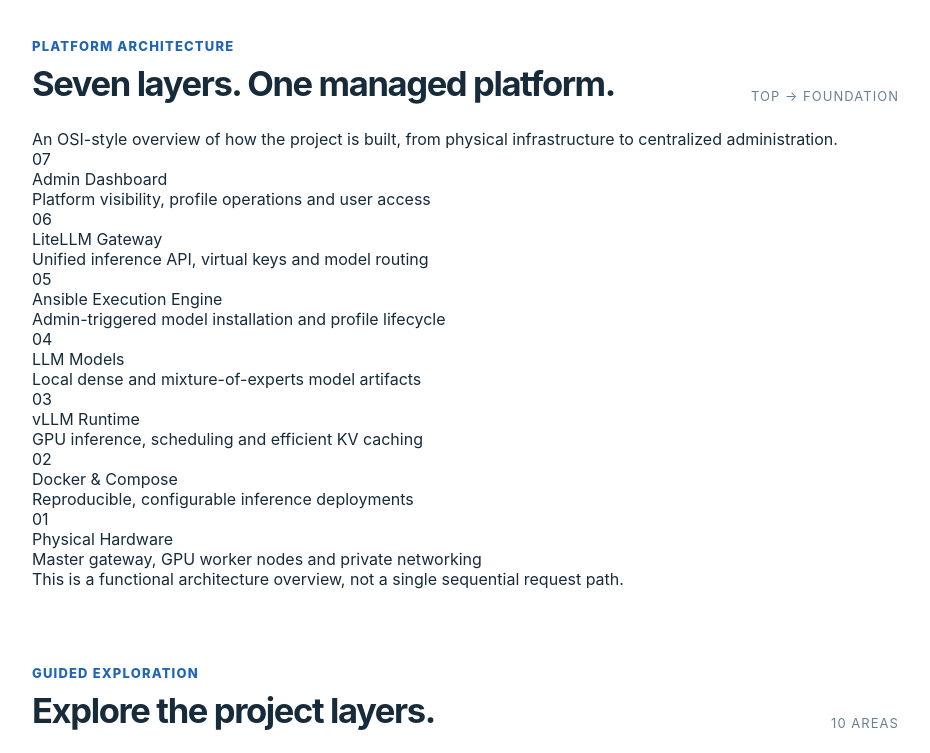
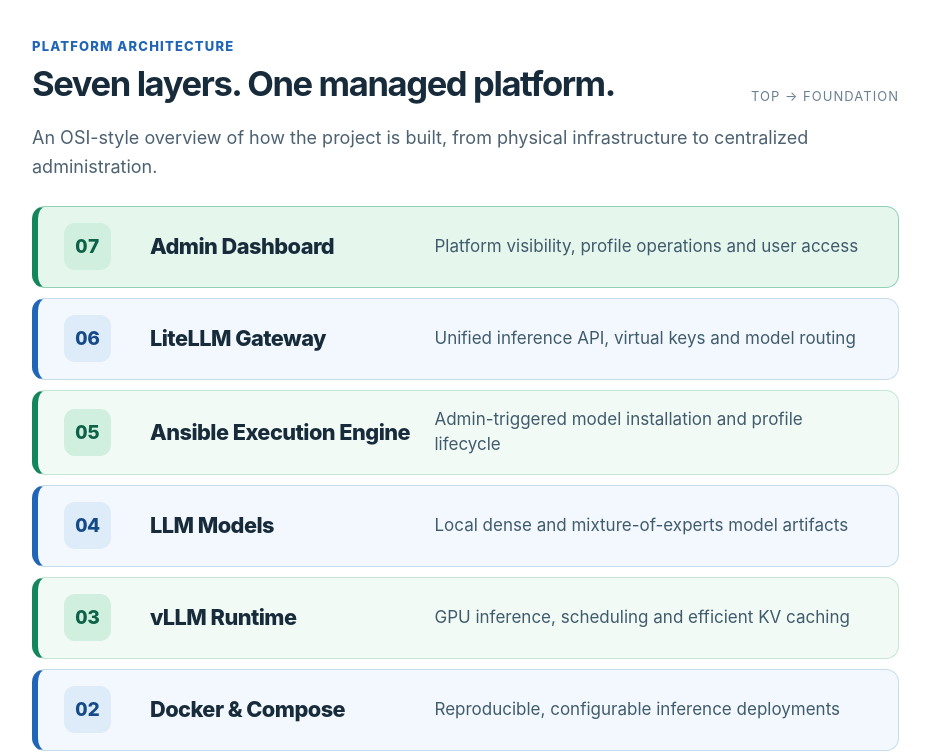
Before and after one commit to bassem-ch007/securas-inference-presentation, a plain HTML site: page index.html in a window 1280 px wide. Shown: the part 1020-1773 px from the top of the page, without its empty margins (317-1247 px from the left). Drawn offline with Linux system fonts and the light colour scheme.

Commit message:
style: make architecture stack readable on desktop and mobile

```diff
--- a/styles.css
+++ b/styles.css
@@ -123,3 +123,91 @@ h1,h2,h3,p { margin: 0; }
 @media(max-width:790px) { .shell { grid-template-columns:1fr; } .sidebar { height:auto; position:relative; overflow:visible; border-right:0; border-bottom:1px solid var(--line); padding:13px 17px 5px; } .brand { padding:0 5px 12px; } .sidebar-caption,.sidebar-foot,.nav-group-title { display:none; } .sidebar nav { display:flex; gap:7px; overflow-x:auto; padding-bottom:10px; scrollbar-width:thin; } .nav-link { flex:0 0 auto; min-height:44px; white-space:nowrap; font-size:14px; padding:9px 13px; } .topbar,.bottom-bar { min-height:58px; padding:10px 23px; } .content { padding:0 24px; } .hero { padding:65px 0 67px; } .hero h1 { font-size:clamp(43px,9vw,68px); } .paths { grid-template-columns:1fr; } .detail-title-line { display:block; } .draft-tag { display:inline-block; margin-top:22px; } .section-index { display:none; } }
 @media(max-width:560px) { .layer-grid,.point-grid { grid-template-columns:1fr; } .layer-card { min-height:170px; } .lead { font-size:19px; } .hero h1,.detail-page h1 { font-size:clamp(39px,10vw,55px); } .topic-panel { padding:23px; } .topic-panel p { font-size:19px; } .page-controls { flex-wrap:wrap; } .bottom-bar { font-size:11px; } .meta-pills span { font-size:13px; } }
 @media(prefers-reduced-motion:reduce) { *,*::before,*::after { animation:none!important; transition:none!important; scroll-behavior:auto!important; } }
+
+
+/* Overview: OSI-inspired project architecture. This is a visual hierarchy, not a network packet path. */
+.stack-intro {
+  max-width: 850px;
+  margin: -5px 0 24px;
+  color: var(--muted);
+  font-size: 18px;
+  line-height: 1.6;
+}
+.architecture-stack {
+  display: grid;
+  gap: 10px;
+  max-width: 1050px;
+}
+.stack-row {
+  display: grid;
+  grid-template-columns: 64px minmax(215px, .9fr) minmax(0, 1.5fr);
+  align-items: center;
+  gap: 22px;
+  min-height: 82px;
+  padding: 16px 26px;
+  border: 1px solid #c6deec;
+  border-left: 6px solid var(--blue);
+  border-radius: 13px;
+  background: #f2f8fe;
+}
+.stack-row--green {
+  background: #f2faf6;
+  border-color: #c5e6d4;
+  border-left-color: var(--green);
+}
+.stack-row--top {
+  border-color: #90d0b5;
+  border-left: 6px solid var(--green);
+  background: #e5f6ed;
+}
+.stack-row--foundation {
+  border-color: #8fbbda;
+  border-left: 6px solid var(--blue);
+  background: #e8f4fc;
+}
+.stack-number {
+  display: grid;
+  place-items: center;
+  width: 47px;
+  height: 47px;
+  border-radius: 11px;
+  background: #deebf9;
+  color: var(--blue-dark);
+  font-size: 19px;
+  font-weight: 800;
+  font-variant-numeric: tabular-nums;
+}
+.stack-row--top .stack-number,
+.stack-row--green .stack-number {
+  background: #d0efdf;
+  color: var(--green-dark);
+}
+.stack-name {
+  font-size: clamp(19px, 1.7vw, 24px);
+  font-weight: 780;
+  color: var(--ink);
+  line-height: 1.25;
+  letter-spacing: -.025em;
+}
+.stack-row p {
+  color: #405b6c;
+  font-size: 17px;
+  line-height: 1.5;
+}
+.stack-footnote {
+  margin: 18px 0 0;
+  font-size: 15px;
+  line-height: 1.5;
+  color: var(--muted);
+}
+@media (max-width: 1100px) {
+  .stack-row { grid-template-columns: 54px minmax(165px, .9fr) minmax(0, 1.2fr); padding: 16px 18px; gap: 13px; }
+  .stack-row p { font-size: 16px; }
+}
+@media (max-width: 660px) {
+  .stack-row { grid-template-columns: 52px minmax(0, 1fr); row-gap: 5px; padding: 15px; min-height: 92px; }
+  .stack-number { width: 43px; height: 43px; grid-row: span 2; }
+  .stack-row p { grid-column: 2; font-size: 15px; }
+  .stack-name { font-size: 20px; }
+  .stack-intro { font-size: 17px; }
+}
```
